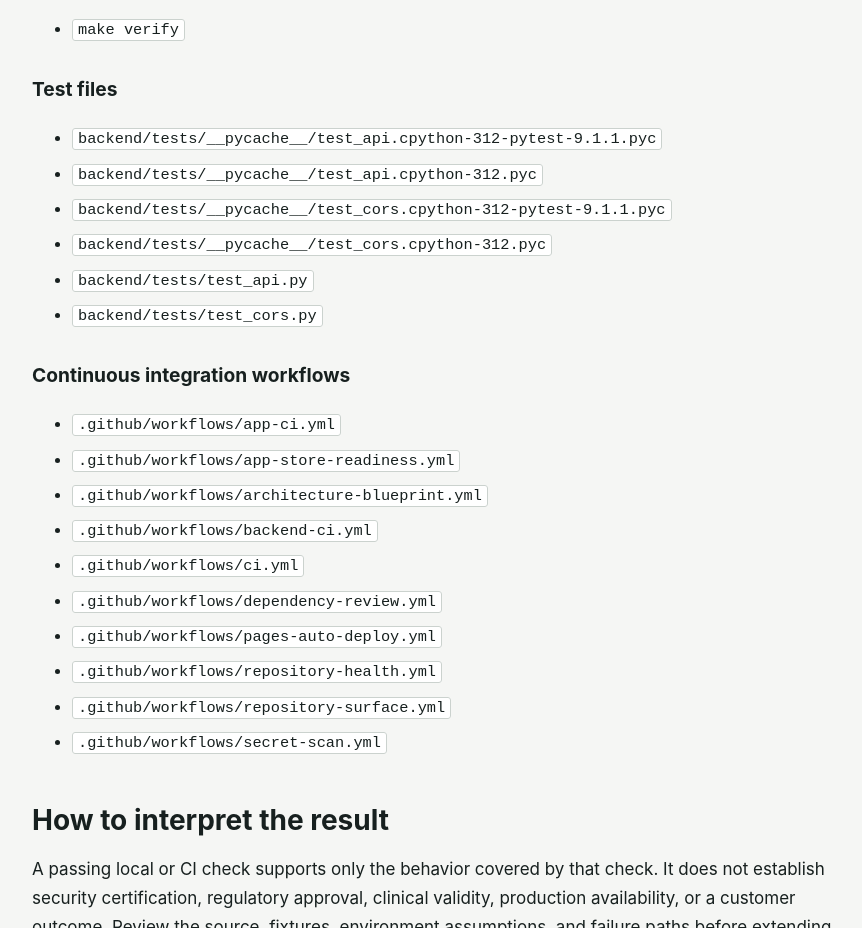
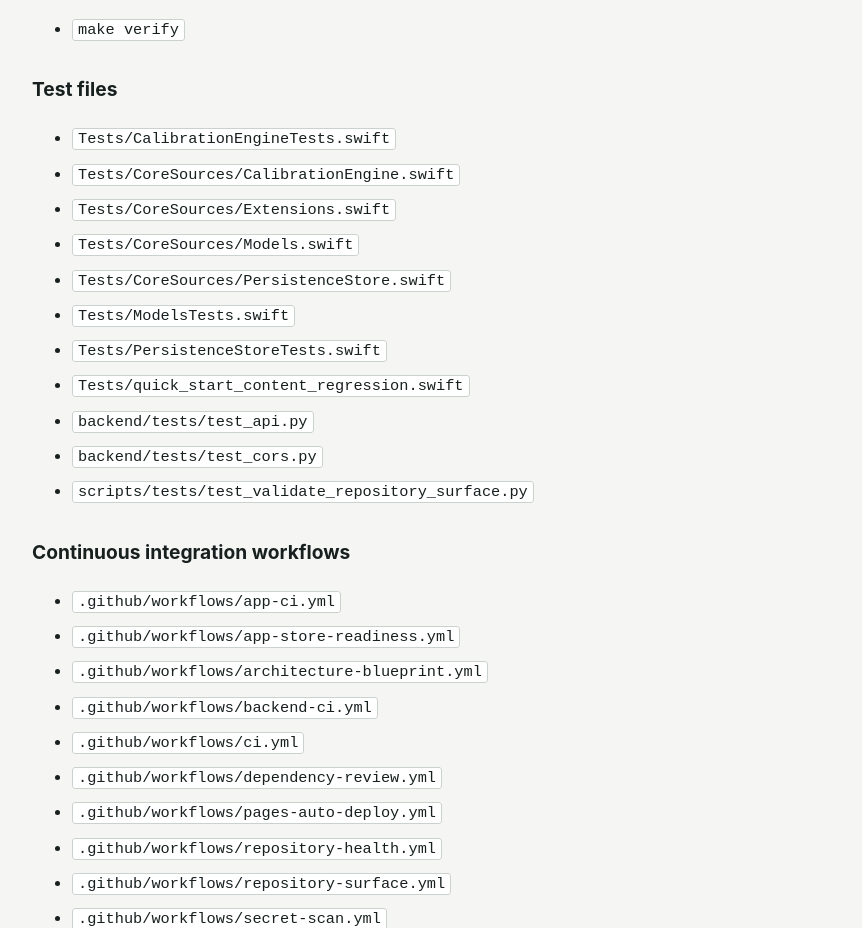
Before and after one commit to KIM3310/SteadyTap, a plain HTML site: page site/verification.html in a window 1280 px wide. Shown: the part 1669-2597 px from the top of the page, without its empty margins (148-1010 px from the left). Drawn offline with Linux system fonts and the light colour scheme.

Commit message:
ci: harden automation and refresh verification evidence (#14)
## Summary
- replace mutable same-release checksum retrieval with the independently
verified Gitleaks 8.30.1 archive SHA-256
- stagger this repository's weekly secret scan and each Dependabot
ecosystem into account-wide unique slots
- refresh the generated verification evidence from the sorted
Git-tracked source inventory

## Why
This removes a release-asset substitution gap, prevents 36 repositories
and 108 Dependabot update jobs from starting together, and reduces
transient runner/API failures without weakening any test or security
gate.

## Validation
- actionlint 1.7.12
- Dependabot YAML parsed; all 108 account schedules are unique and
remain weekly in `Asia/Seoul`
- hard-coded release digest independently matched the downloaded
artifact
- Gitleaks 8.30.1 local scan: no findings
- repository-surface validator (where present)
- `git diff --check`
- account publication generator and all central commercial validators;
generator drift is zero

Co-authored-by: Doeon Kim <215626042+KIM3310@users.noreply.github.com>

```diff
--- a/site/verification.html
+++ b/site/verification.html
@@ -87,7 +87,7 @@
       <h3>Verification commands</h3>
       <ul><li><code>make verify</code></li></ul>
       <h3>Test files</h3>
-      <ul><li><code>backend/tests/__pycache__/test_api.cpython-312-pytest-9.1.1.pyc</code></li><li><code>backend/tests/__pycache__/test_api.cpython-312.pyc</code></li><li><code>backend/tests/__pycache__/test_cors.cpython-312-pytest-9.1.1.pyc</code></li><li><code>backend/tests/__pycache__/test_cors.cpython-312.pyc</code></li><li><code>backend/tests/test_api.py</code></li><li><code>backend/tests/test_cors.py</code></li></ul>
+      <ul><li><code>Tests/CalibrationEngineTests.swift</code></li><li><code>Tests/CoreSources/CalibrationEngine.swift</code></li><li><code>Tests/CoreSources/Extensions.swift</code></li><li><code>Tests/CoreSources/Models.swift</code></li><li><code>Tests/CoreSources/PersistenceStore.swift</code></li><li><code>Tests/ModelsTests.swift</code></li><li><code>Tests/PersistenceStoreTests.swift</code></li><li><code>Tests/quick_start_content_regression.swift</code></li><li><code>backend/tests/test_api.py</code></li><li><code>backend/tests/test_cors.py</code></li><li><code>scripts/tests/test_validate_repository_surface.py</code></li></ul>
       <h3>Continuous integration workflows</h3>
       <ul><li><code>.github/workflows/app-ci.yml</code></li><li><code>.github/workflows/app-store-readiness.yml</code></li><li><code>.github/workflows/architecture-blueprint.yml</code></li><li><code>.github/workflows/backend-ci.yml</code></li><li><code>.github/workflows/ci.yml</code></li><li><code>.github/workflows/dependency-review.yml</code></li><li><code>.github/workflows/pages-auto-deploy.yml</code></li><li><code>.github/workflows/repository-health.yml</code></li><li><code>.github/workflows/repository-surface.yml</code></li><li><code>.github/workflows/secret-scan.yml</code></li></ul>
       <h2>How to interpret the result</h2>
```
Also changed, not shown: 2 other files.
